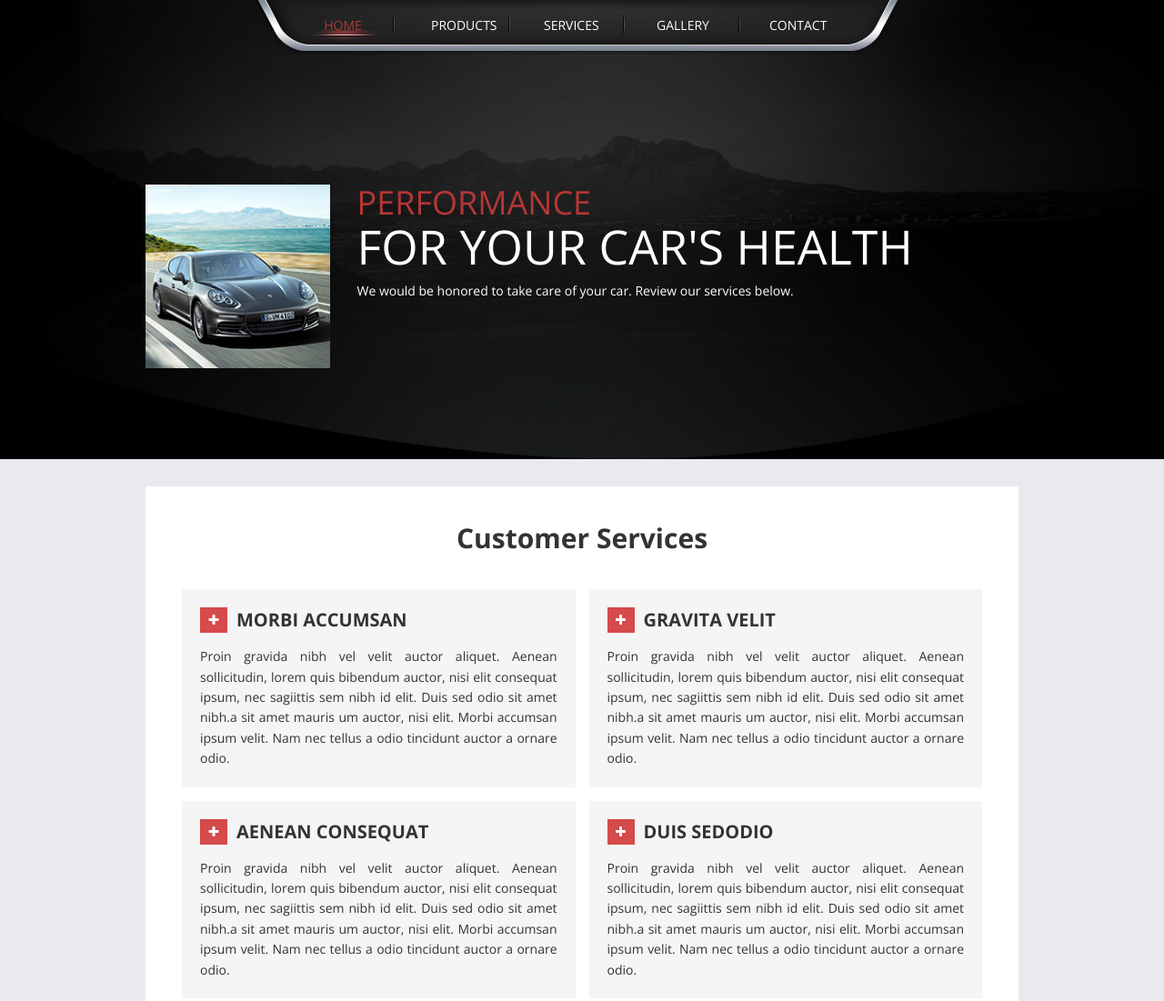
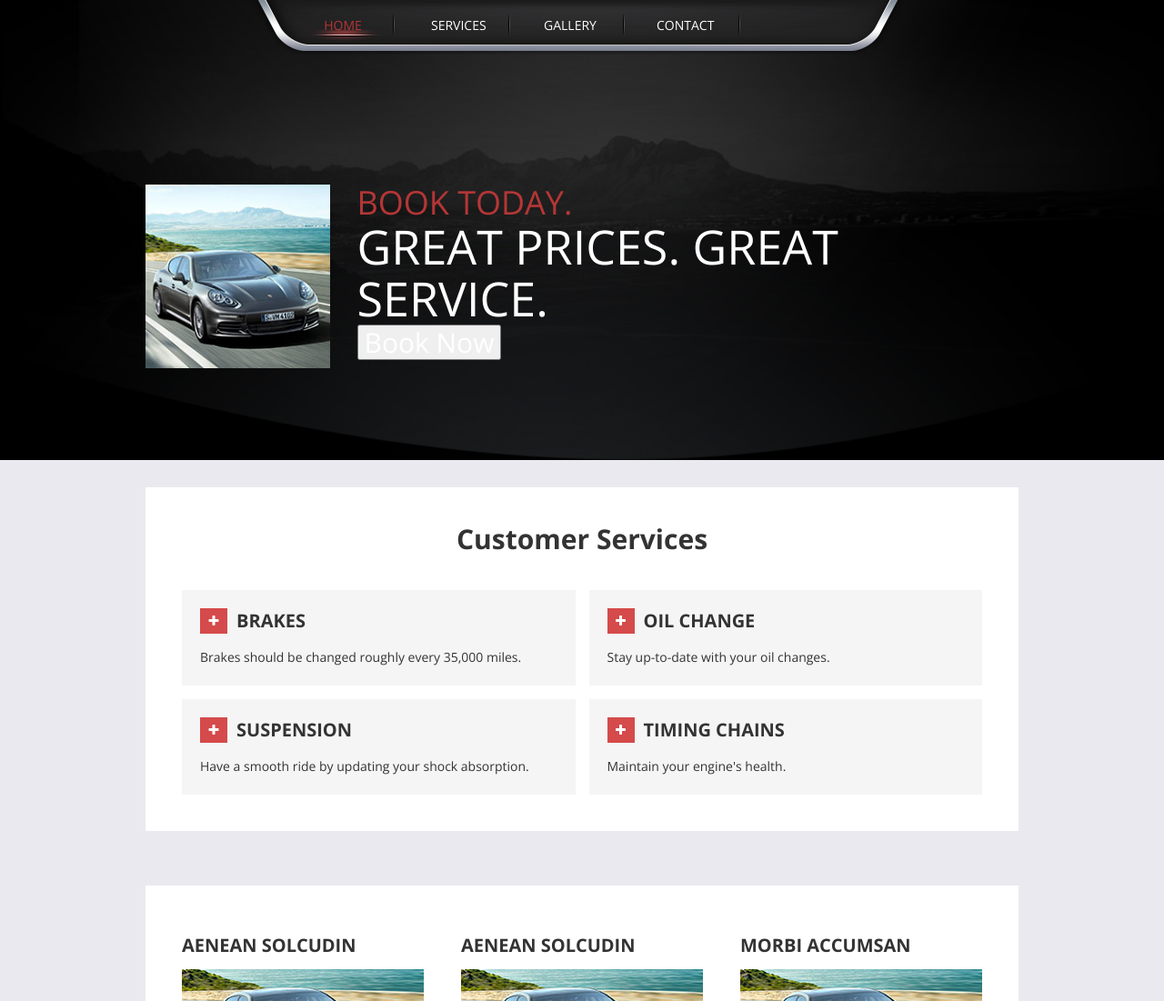
Before and after one commit to nicoleampofo/auto-client-site, a plain HTML site: page index.html in a window 1280 px wide. Shown: the part 109-1210 px from the top of the page at 91% size. Drawn offline with nearby package versions, Linux system fonts and the light colour scheme; files whose address does not match are found by name.

Commit message:
made changes to index

```diff
--- a/index.html
+++ b/index.html
@@ -44,7 +44,7 @@ http://www.templatemo.com/tm-463-motor
               <nav class="templatemo-nav">
                 <ul>
                  <li><a href="index.html" class="active">Home</a></li>
-                 <li><a href="products.html">Products</a></li>
+                 <!-- <li><a href="products.html">Products</a></li> -->
                  <li><a href="services.html">Services</a></li>
                  <li><a href="gallery.html">Gallery</a></li>
                  <li><a href="contact.html">Contact</a></li>
@@ -62,10 +62,10 @@ http://www.templatemo.com/tm-463-motor
                       </div>
                       <div class="col-lg-9 col-md-9 col-sm-8 col-xs-12 about-slider-description">
                         <h2 class="text-uppercase welcome-title">
-                          	<span class="welcome-title-1">Performance</span>
-                      		<span class="welcome-title-2">for your car's health</span>
+                          <span class="welcome-title-1">Book Today.</span>
+                      		<span class="welcome-title-2">Great prices. Great service.</span>
+                          <button>Book Now</button>
                         </h2>
-                        <p class="welcome-message">We would be honored to take care of your car. Review our services below.</p>
                       </div>
                     </div>
                 </div>
@@ -82,32 +82,32 @@ http://www.templatemo.com/tm-463-motor
           <div class="services-block">
             <div class="services-header">
               <i class="fa fa-plus services-icon"></i>
-              <h3 class="services-title-2">Morbi Accumsan</h3>
+              <h3 class="services-title-2">Brakes</h3>
             </div>
-            <p class="services-description">Proin gravida nibh vel velit auctor aliquet. Aenean sollicitudin, lorem quis bibendum auctor, nisi elit consequat ipsum, nec sagiittis sem   nibh id elit. Duis sed odio sit amet nibh.a sit amet mauris um auctor, nisi elit. Morbi accumsan ipsum velit. Nam nec tellus a odio tincidunt auctor a ornare odio.</p>
+            <p class="services-description">Brakes should be changed roughly every 35,000 miles.</p>
           </div>
           <div class="services-block">
             <div class="services-header">
               <i class="fa fa-plus services-icon"></i>
-              <h3 class="services-title-2">Gravita Velit</h3>
+              <h3 class="services-title-2">Oil Change</h3>
             </div>
-            <p class="services-description">Proin gravida nibh vel velit auctor aliquet. Aenean sollicitudin, lorem quis bibendum auctor, nisi elit consequat ipsum, nec sagiittis sem   nibh id elit. Duis sed odio sit amet nibh.a sit amet mauris um auctor, nisi elit. Morbi accumsan ipsum velit. Nam nec tellus a odio tincidunt auctor a ornare odio.</p>
+            <p class="services-description">Stay up-to-date with your oil changes.</p>
           </div>
         </div>
         <div class="services-blocks-container">
           <div class="services-block">
             <div class="services-header">
               <i class="fa fa-plus services-icon"></i>
-              <h3 class="services-title-2">aenean consequat</h3>
+              <h3 class="services-title-2">Suspension</h3>
             </div>
-            <p class="services-description">Proin gravida nibh vel velit auctor aliquet. Aenean sollicitudin, lorem quis bibendum auctor, nisi elit consequat ipsum, nec sagiittis sem   nibh id elit. Duis sed odio sit amet nibh.a sit amet mauris um auctor, nisi elit. Morbi accumsan ipsum velit. Nam nec tellus a odio tincidunt auctor a ornare odio.</p>
+            <p class="services-description">Have a smooth ride by updating your shock absorption.</p>
           </div>
           <div class="services-block">
             <div class="services-header">
               <i class="fa fa-plus services-icon"></i>
-              <h3 class="services-title-2">duis sedodio</h3>
+              <h3 class="services-title-2">Timing Chains</h3>
             </div>
-            <p class="services-description">Proin gravida nibh vel velit auctor aliquet. Aenean sollicitudin, lorem quis bibendum auctor, nisi elit consequat ipsum, nec sagiittis sem   nibh id elit. Duis sed odio sit amet nibh.a sit amet mauris um auctor, nisi elit. Morbi accumsan ipsum velit. Nam nec tellus a odio tincidunt auctor a ornare odio.</p>
+            <p class="services-description">Maintain your engine's health.</p>
           </div>
         </div>
       </div>
@@ -134,13 +134,13 @@ http://www.templatemo.com/tm-463-motor
       </div>
 
     <!-- Gallery -->
-    <section class="container margin-bottom-50">
+    <!-- <section class="container margin-bottom-50">
       <div class="row">
        <h2 class="col-lg-12 text-center text-uppercase margin-bottom-30">Donec pede justo fringilla ulputate eget</h2>
        <p class="col-lg-12 text-center margin-bottom-30">Aenean commodo ligula eget dolor. Cum sociis natoque penatibus et magnis dis parturient montes, nascetur ridiculus mus. Donec quam felis, ultricies nec, pellentesque eu, pretium quis, sem.</p>
        <img src="img/gallery-header.jpg" alt="Image description" class="img-responsive col-lg-12">
      </div>
-   </section>
+   </section> -->
 
    <!--Main content-->
    <section class="container margin-bottom-50">
```
